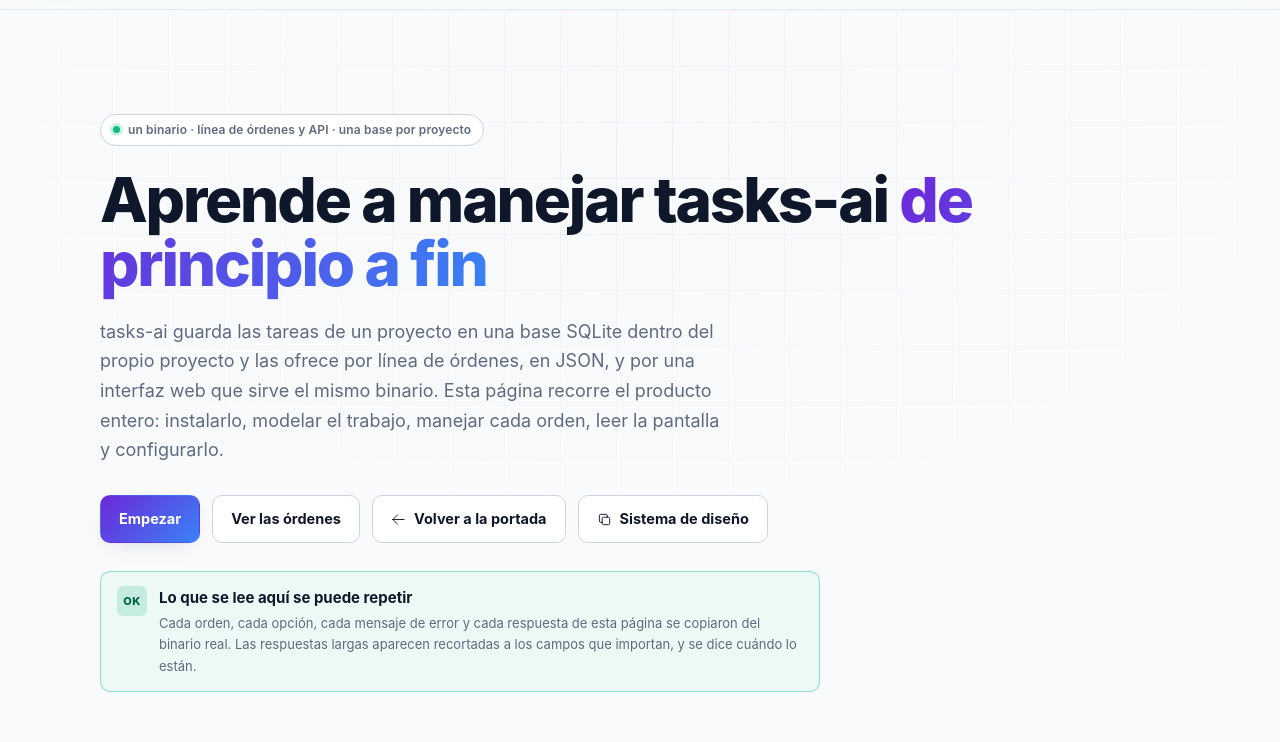
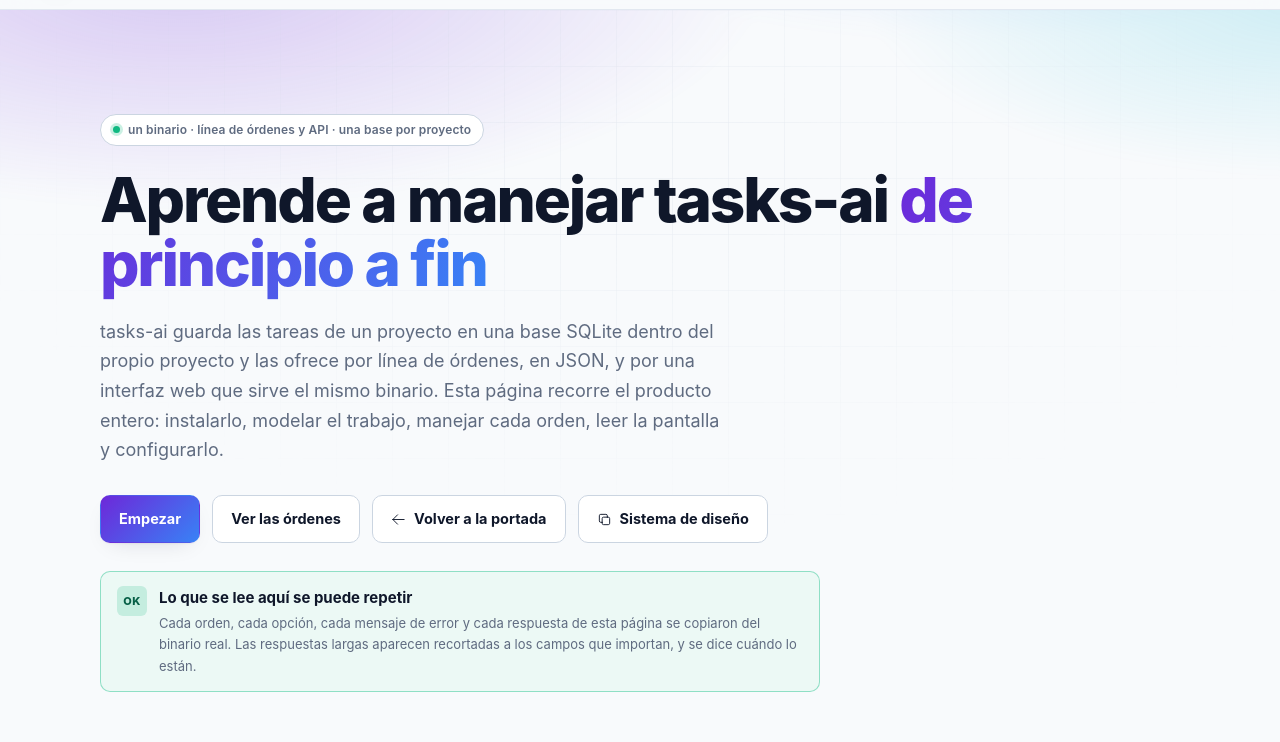
Before and after one commit to fred66sp/tasks-ai, a plain HTML site: page docs/web/index.html in a window 1280 px wide. Shown: the part 58-800 px from the top of the page. Drawn offline with Linux system fonts and the light colour scheme.

Commit message:
fix(docs-web): align hero backgrounds across pages
Refs: tk-265

```diff
--- a/docs/web/assets/css/chrome.css
+++ b/docs/web/assets/css/chrome.css
@@ -129,6 +129,27 @@ footer a.icon-btn:active { transform: none; }
 
 /* Reglas que comparten dos páginas (ADR-018): una sola vez aquí. */
 .hero-actions { display: flex; flex-wrap: wrap; gap: 12px; margin-top: 30px; }
+:root {
+  --hero-glow:
+    radial-gradient(55% 55% at 20% 30%, color-mix(in srgb, var(--accent) 24%, transparent), transparent 70%),
+    radial-gradient(48% 48% at 72% 8%, color-mix(in srgb, var(--accent-2) 20%, transparent), transparent 70%),
+    radial-gradient(42% 42% at 94% 34%, color-mix(in srgb, var(--accent-3) 18%, transparent), transparent 70%);
+}
+.hero::before, .shell::before {
+  content: ""; position: absolute; inset: -30% -10% auto; height: 620px;
+  background: var(--hero-glow);
+  filter: blur(6px); pointer-events: none;
+}
+.hero > .hero-mesh {
+  position: absolute; z-index: 0; inset: 0;
+  background-image:
+    linear-gradient(to right, color-mix(in srgb, var(--border-strong) 45%, transparent) 1px, transparent 1px),
+    linear-gradient(to bottom, color-mix(in srgb, var(--border-strong) 45%, transparent) 1px, transparent 1px);
+  background-size: 56px 56px;
+  -webkit-mask-image: radial-gradient(70% 65% at 50% 20%, #000 0%, transparent 78%);
+  mask-image: radial-gradient(70% 65% at 50% 20%, #000 0%, transparent 78%);
+  opacity: .5; pointer-events: none;
+}
 .sr-only { position: absolute; width: 1px; height: 1px; padding: 0; margin: -1px; overflow: hidden; clip: rect(0 0 0 0); white-space: nowrap; border: 0; }
 
 /* El acento del hero, el mismo degradado en la guía y en el catálogo. El cian
--- a/docs/web/index.html
+++ b/docs/web/index.html
@@ -50,33 +50,7 @@
     padding: clamp(48px, 9vw, 104px) clamp(16px, 4vw, 40px) clamp(40px, 6vw, 72px);
     border-bottom: 1px solid var(--border);
   }
-  .hero::before {
-    content: "";
-    position: absolute;
-    inset: -40% -10% auto -10%;
-    height: 420px;
-    background:
-      radial-gradient(60% 60% at 22% 30%, color-mix(in srgb, var(--accent) 26%, transparent), transparent 70%),
-      radial-gradient(50% 50% at 70% 6%, color-mix(in srgb, var(--accent-2) 22%, transparent), transparent 70%),
-      radial-gradient(42% 42% at 92% 26%, color-mix(in srgb, var(--accent-3) 20%, transparent), transparent 70%);
-    filter: blur(6px);
-    pointer-events: none;
-  }
-  .hero::after {
-    content: "";
-    position: absolute;
-    inset: 0;
-    background-image:
-      linear-gradient(to right, color-mix(in srgb, var(--border-strong) 45%, transparent) 1px, transparent 1px),
-      linear-gradient(to bottom, color-mix(in srgb, var(--border-strong) 45%, transparent) 1px, transparent 1px);
-    background-size: 56px 56px;
-    -webkit-mask-image: radial-gradient(70% 65% at 50% 20%, #000 0%, transparent 78%);
-    mask-image: radial-gradient(70% 65% at 50% 20%, #000 0%, transparent 78%);
-    opacity: .5;
-    pointer-events: none;
-  }
-  /* La retícula se pinta por encima del contenido posicionado: sin este
-     z-index el texto del hero quedaría debajo de ella. */
+  /* El contenido queda por encima de la retícula compartida. */
   .hero-inner { position: relative; z-index: 1; max-width: 1080px; margin: 0 auto; }
   .pill {
     display: inline-flex;
@@ -99,14 +73,7 @@
     letter-spacing: -.035em;
     font-weight: 800;
   }
-  /* Entrada y ambiente del hero, en la línea del catálogo de SKILLS-AGP:
-     el contenido sube escalonado y los halos derivan muy despacio. La regla
-     global de prefers-reduced-motion lo apaga entero. */
-  @keyframes hero-drift {
-    from { translate: 0 0; scale: 1; filter: blur(6px) hue-rotate(0deg); }
-    to { translate: 64px -36px; scale: 1.12; filter: blur(6px) hue-rotate(40deg); }
-  }
-  .hero::before { animation: hero-drift 20s ease-in-out -5s infinite alternate; }
+  /* El contenido entra escalonado; los halos comparten la portada. */
   .hero-inner > * { animation: rise .6s ease-out both; }
   .hero-inner > *:nth-child(2) { animation-delay: .08s; }
   .hero-inner > *:nth-child(3) { animation-delay: .16s; }
@@ -445,6 +412,7 @@
 <header class="topbar" id="docs-topbar"></header>
 
 <section class="hero">
+  <div class="hero-mesh" aria-hidden="true"></div>
   <div class="hero-inner">
     <span class="pill" data-i18n="hero.14"><span class="dot" aria-hidden="true"></span>un binario · línea de órdenes y API · una base por proyecto</span>
     <h1 data-i18n="hero.15">Aprende a manejar tasks-ai <span class="grad">de principio a fin</span></h1>
```
Also changed, not shown: DESIGN.md (+7 -7 lines), docs/web/design-system.html (+13 -3 lines), docs/web/landing.html (+1 -11 lines), web/src/task-manager/design-guide.test.js (+14 -2 lines), CHANGELOG.md.
